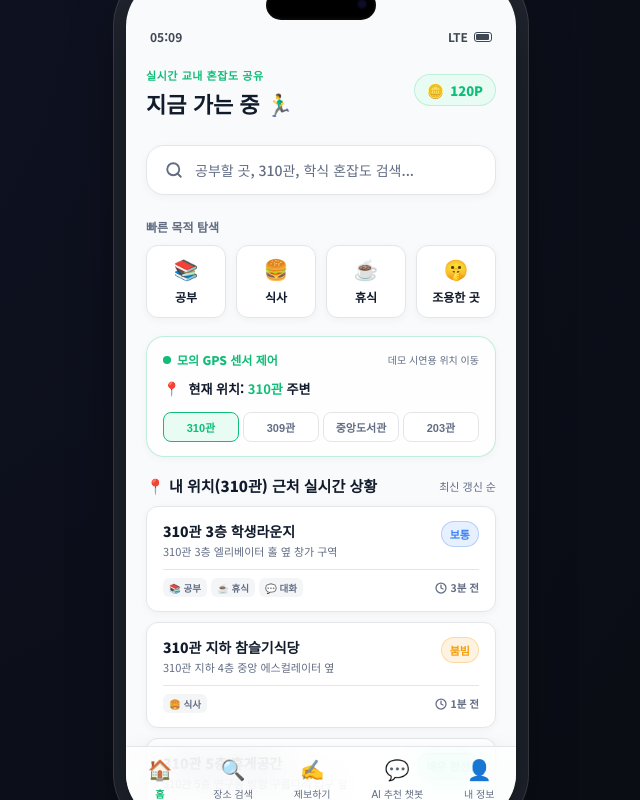
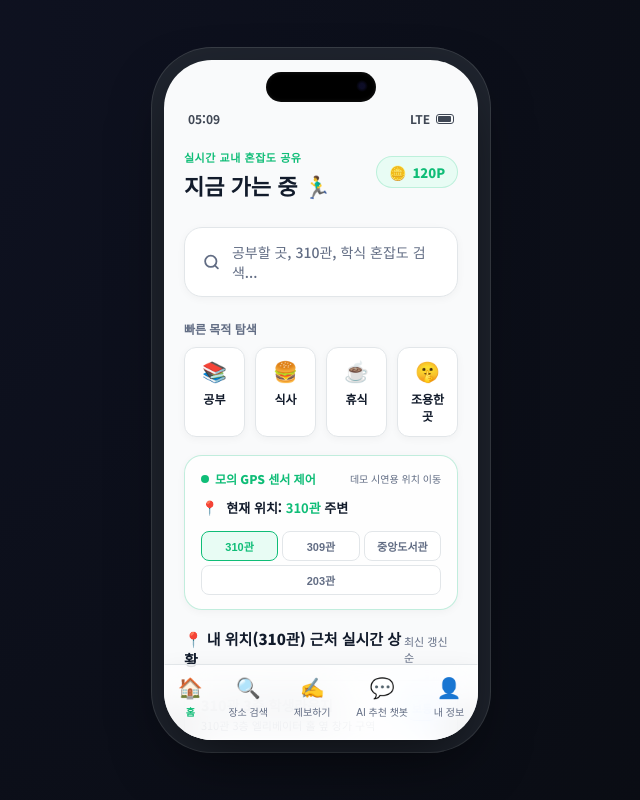
Before and after one commit to Imgaic/jigum_ganun_jung, a Next.js app: page / in a window 1280 px wide. Shown: the whole page, without its empty margins (319-959 px from the left). Built offline with nearby package versions, Linux system fonts and the light colour scheme.

Commit message:
fix: 데스크톱 뷰포트 휴대폰 프레임 세로 짤림 현상 및 하이드레이션 에러 수정

```diff
--- a/src/app/globals.css
+++ b/src/app/globals.css
@@ -84,8 +84,10 @@ html, body {
 /* Realistic Mobile Frame on Desktop, Hidden on Mobile */
 .device-frame {
   position: relative;
-  width: 390px;
-  height: 844px;
+  height: 85vh; /* Scale dynamically based on vertical height to prevent cutoff */
+  max-height: 844px; /* Do not exceed actual layout size */
+  aspect-ratio: 390 / 844; /* Preserve perfect iPhone 15 Pro ratio */
+  width: auto; /* Width scales automatically based on height and aspect ratio */
   background-color: var(--background);
   border-radius: 48px;
   box-shadow: 0 25px 60px -10px rgba(0, 0, 0, 0.6),
--- a/src/app/page.tsx
+++ b/src/app/page.tsx
@@ -248,7 +248,7 @@ export default function Home() {
     "home" | "search" | "list" | "detail" | "report_gps" | "report_input" | "report_complete" | "chatbot" | "myinfo"
   >("home");
 
-  const [places, setPlaces] = useState<Place[]>(INITIAL_PLACES);
+  const [places, setPlaces] = useState<Place[]>([]);
   const [userPoints, setUserPoints] = useState<number>(120); // Starting points
   const [currentTime, setCurrentTime] = useState<string>("13:43");
   const [myGPSBuilding, setMyGPSBuilding] = useState<string>("310관"); // Simulated GPS building
@@ -286,6 +286,10 @@ export default function Home() {
   // ==========================================
   // 5. Simulated Actions & Clock
   // ==========================================
+  useEffect(() => {
+    setPlaces(INITIAL_PLACES);
+  }, []);
+
   useEffect(() => {
     const updateTime = () => {
       const now = new Date();
```
